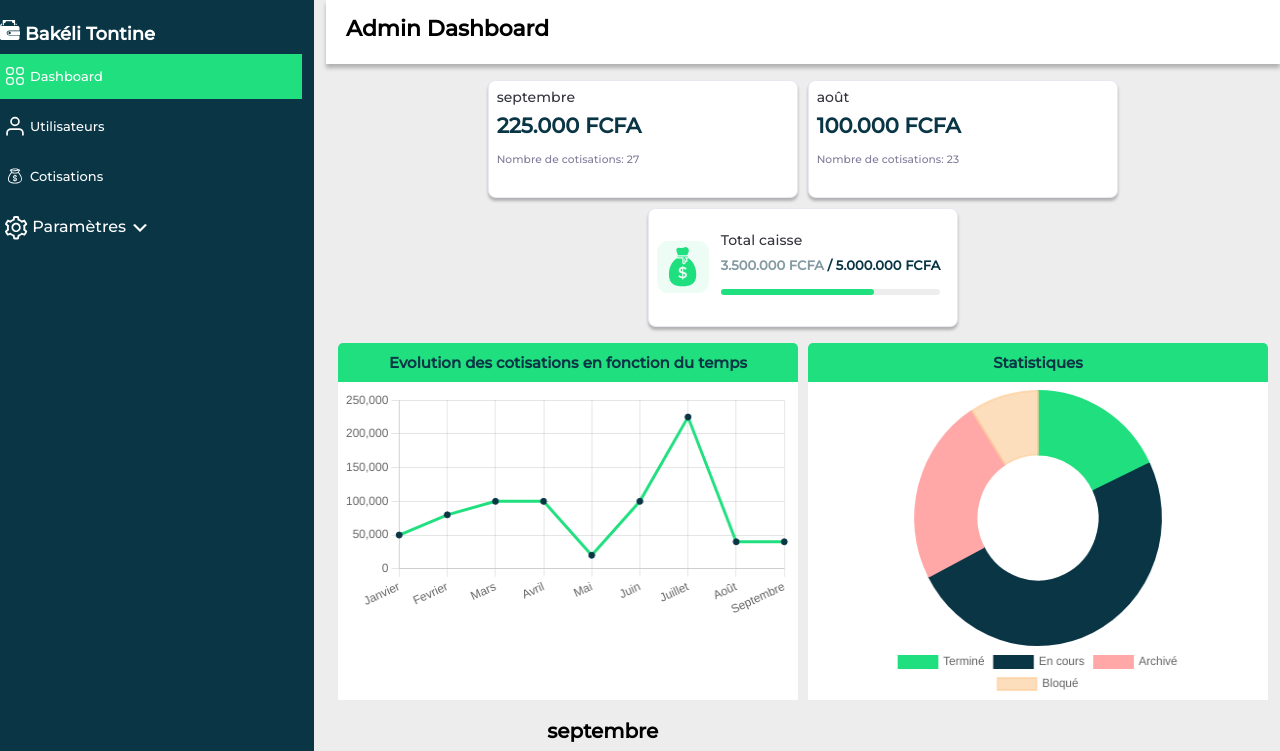
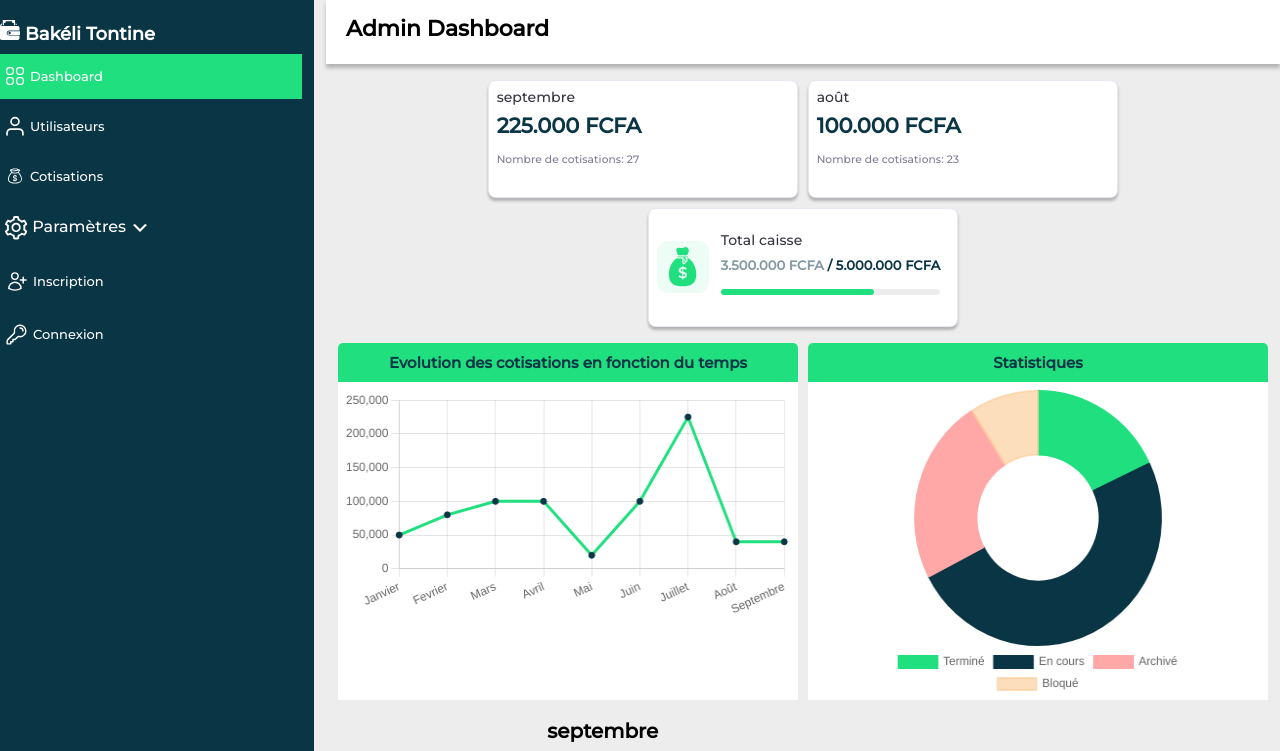
Before and after one commit to PECKOUET-BINOMBO/BakeliTontine, a React (Create React App) app in the folder front/: page / in a window 1280 px wide. Shown: the top 751 px of the page. Built offline with nearby package versions, Linux system fonts and the light colour scheme.

Commit message:
Second commit origin/master

```diff
--- a/front/src/partials/sidebar.js
+++ b/front/src/partials/sidebar.js
@@ -33,7 +33,6 @@ function Sidebar() {
   const handleLogout = () => {
     localStorage.removeItem("token");
     navigate("/login");
-
   };
 
   // recuperation du token
@@ -47,26 +46,24 @@ function Sidebar() {
       <div className="menubar">
       <ul>
 
+
       <li style={getLiStyle("/")}>
-            {" "}
         <Link to="/">
           <img src={imgDashboard} alt="image dashboard" /> Dashboard
-            </Link>{" "}
+        </Link>
       </li>
       <li style={getLiStyle("/users")}>
-            {" "}
         <Link to="/users">
           <img src={imgUsers} alt="image user" /> Utilisateurs
-            </Link>{" "}
+        </Link>
       </li>
       <li style={getLiStyle("/cotisations")}>
-            {" "}
         <Link to="/cotisations">
           <img src={imgMoney} alt="image cotisations" /> Cotisations
-            </Link>{" "}
+        </Link>
       </li>
       <li onClick={toggleSousMenu} className="li-para">
-            <img src={imgParametre} /> Paramètres{" "}
+        <img src={imgParametre} alt="image parametre" /> Paramètres{" "}
         <img src={imgvector} alt="image vector" />
         {sousMenuVisible && (
           <ul className="ulSous">
@@ -85,10 +82,56 @@ function Sidebar() {
           </ul>
         )}
       </li>
-          { token ? (
+      {!token ? (
+        <>
       <li>
-            {" "}
-            <button className="btn-deconnexion" type="submit" onClick={handleLogout}>
+        <Link to="/register" className="a-svg">
+          <svg
+            xmlns="http://www.w3.org/2000/svg"
+            fill="none"
+            viewBox="0 0 24 24"
+            strokeWidth={1.5}
+            stroke="currentColor"
+            className="w-6 h-6"
+          >
+            <path
+              strokeLinecap="round"
+              strokeLinejoin="round"
+              d="M19 7.5v3m0 0v3m0-3h3m-3 0h-3m-2.25-4.125a3.375 3.375 0 11-6.75 0 3.375 3.375 0 016.75 0zM4 19.235v-.11a6.375 6.375 0 0112.75 0v.109A12.318 12.318 0 0110.374 21c-2.331 0-4.512-.645-6.374-1.766z"
+            />
+          </svg>
+          Inscription
+        </Link>
+      </li>
+      <li style={getLiStyle("/cotisations")}>
+        <Link to="/login" className="a-svg">
+          <svg
+            xmlns="http://www.w3.org/2000/svg"
+            fill="none"
+            viewBox="0 0 24 24"
+            strokeWidth={1.5}
+            stroke="currentColor"
+            className="w-6 h-6"
+          >
+            <path
+              strokeLinecap="round"
+              strokeLinejoin="round"
+              d="M15.75 5.25a3 3 0 013 3m3 0a6 6 0 01-7.029 5.912c-.563-.097-1.159.026-1.563.43L10.5 17.25H8.25v2.25H6v2.25H2.25v-2.818c0-.597.237-1.17.659-1.591l6.499-6.499c.404-.404.527-1 .43-1.563A6 6 0 1121.75 8.25z"
+            />
+          </svg>
+          Connexion
+        </Link>
+      </li>
+      </>
+    ) : null}
+
+    {token ? (
+    <li>
+      <button
+        className="btn-deconnexion"
+        type="button"
+        onClick={handleLogout}
+      >
         <Link to="" className="a-svg">
           <svg
             xmlns="http://www.w3.org/2000/svg"
@@ -104,10 +147,12 @@ function Sidebar() {
           </svg>
           Se déconnecter
         </Link>
-            </button>{" "}
+      </button>
     </li>
-          ):null}
+    ) : null}
+
 </ul>
+
       </div>
     </div>
   );
```
Lines whose indentation alone changed are shown as unchanged.
